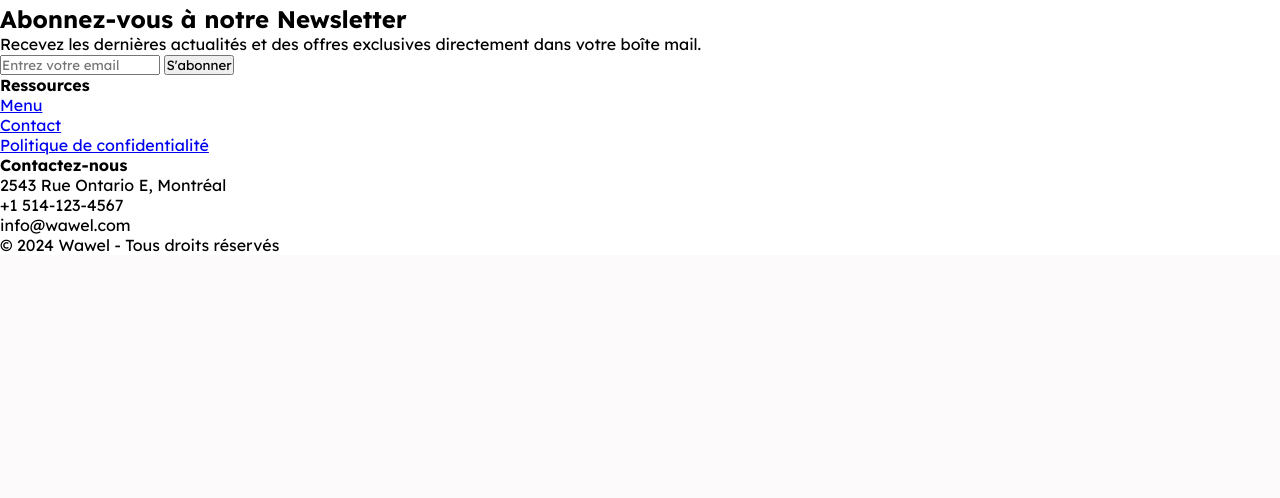
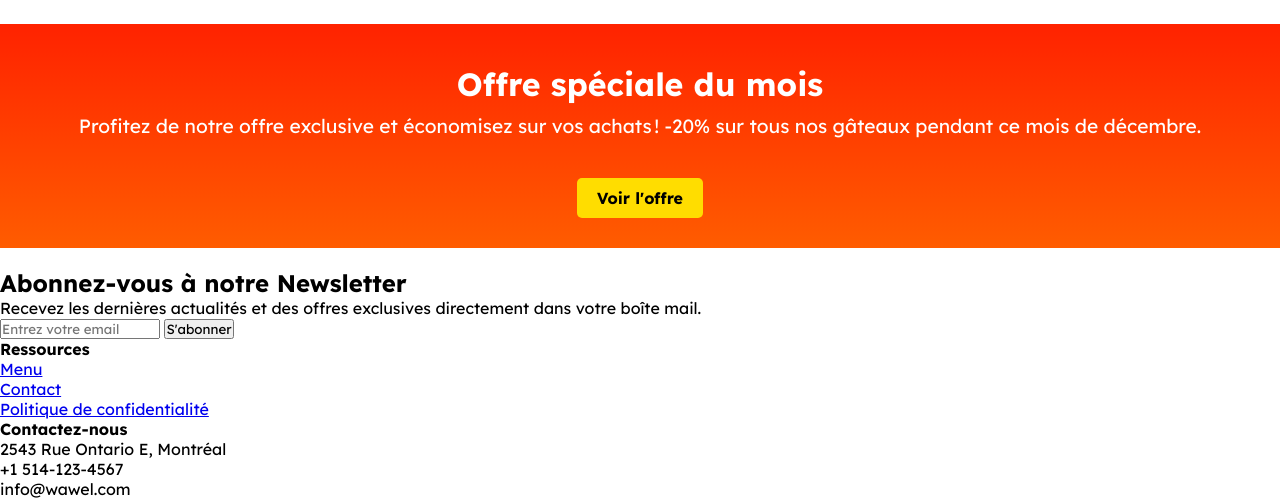
Before and after one commit to Ines-Oubabas/Wawel, a Django app: page / in a window 1280 px wide. Shown: the part 2516-3014 px from the top of the page. Before the commit the page ends 2768 px from the top, so only its background shows below. Run offline with Django 5.2, Linux system fonts and the light colour scheme.

Commit message:
ajout de promos

```diff
--- a/magasin/static/css/style.css
+++ b/magasin/static/css/style.css
@@ -105,3 +105,51 @@
 .hero-text .btns a:hover{
     padding: 16px 38px;
 }
+
+/* promos */
+.promo {
+    padding: 40px;
+    text-align: center;
+    color: #fff;
+    margin: 20px 0;
+    background: linear-gradient(to bottom, rgb(255, 0, 0), rgb(255, 174, 0));
+    background-size: 300% 300%;
+    animation: gradientMove 6s ease infinite;
+}
+
+.promo h2 {
+    font-size: 2em;
+    margin-bottom: 10px;
+}
+
+.promo p {
+    font-size: 1.2em;
+    margin-bottom: 50px;
+}
+
+.promo .btn {
+    background-color: #ffdd00;
+    color: #000000;
+    padding: 10px 20px;
+    text-decoration: none;
+    border-radius: 5px;
+    font-weight: bold;
+    transition: 0.3s;
+}
+
+.promo .btn:hover {
+    background-color: #000000;
+    color: #ffffff;
+}
+
+@keyframes gradientMove {
+    0% {
+        background-position: 0% 0%;
+    }
+    50% {
+        background-position: 100% 100%;
+    }
+    100% {
+        background-position: 0% 0%;
+    }
+}
--- a/magasin/templates/index.html
+++ b/magasin/templates/index.html
@@ -71,6 +71,13 @@
         </div>
     </section>
 
+    <!-- Section Promotion -->
+    <section class="promo">
+        <h2>Offre spéciale du mois</h2>
+        <p>Profitez de notre offre exclusive et économisez sur vos achats ! -20% sur tous nos gâteaux pendant ce mois de décembre.</p>
+        <a href="/promo" class="btn">Voir l'offre</a>
+    </section>
+
     <!-- Section Newsletter -->
     <section class="newsletter">
         <h2>Abonnez-vous à notre Newsletter</h2>
```
